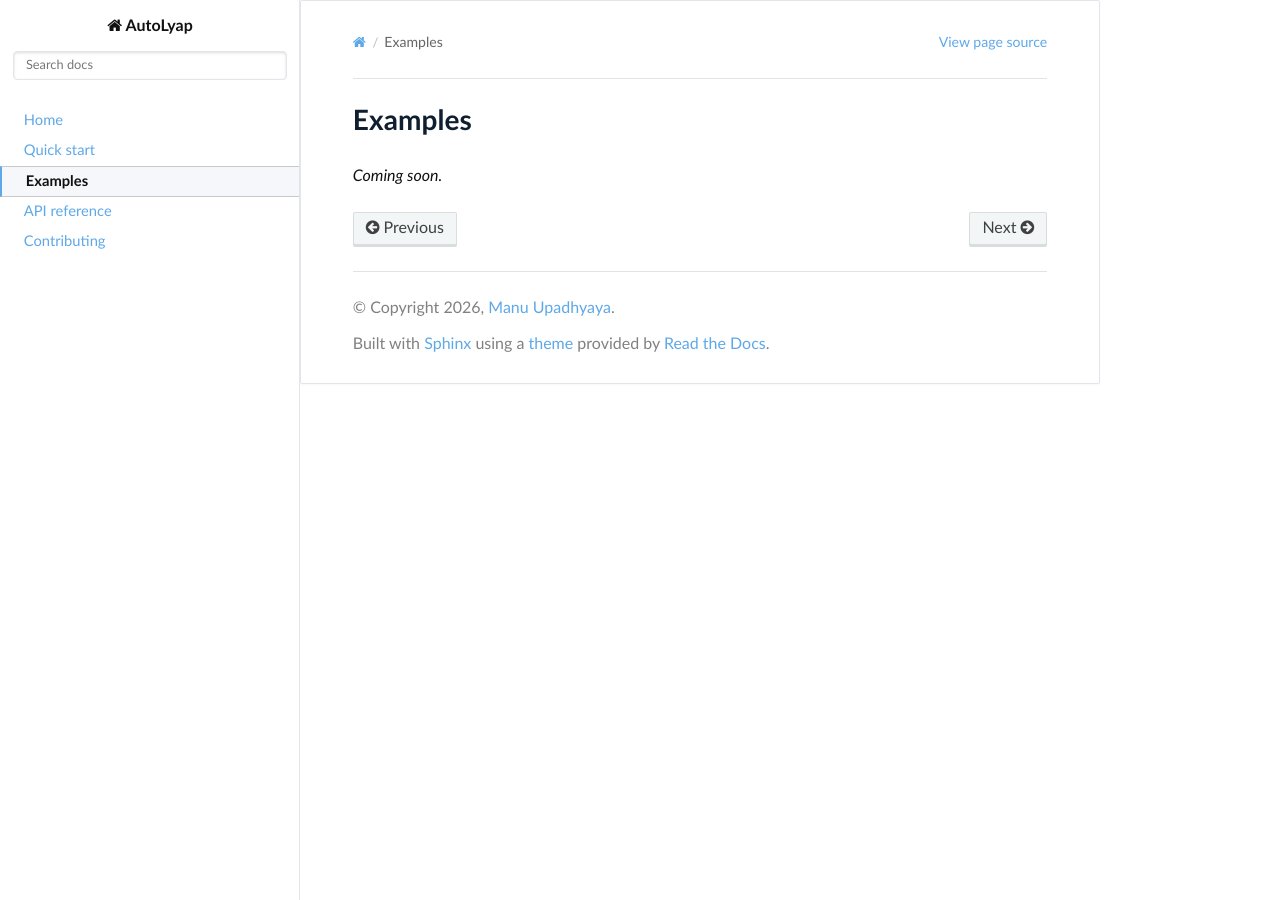
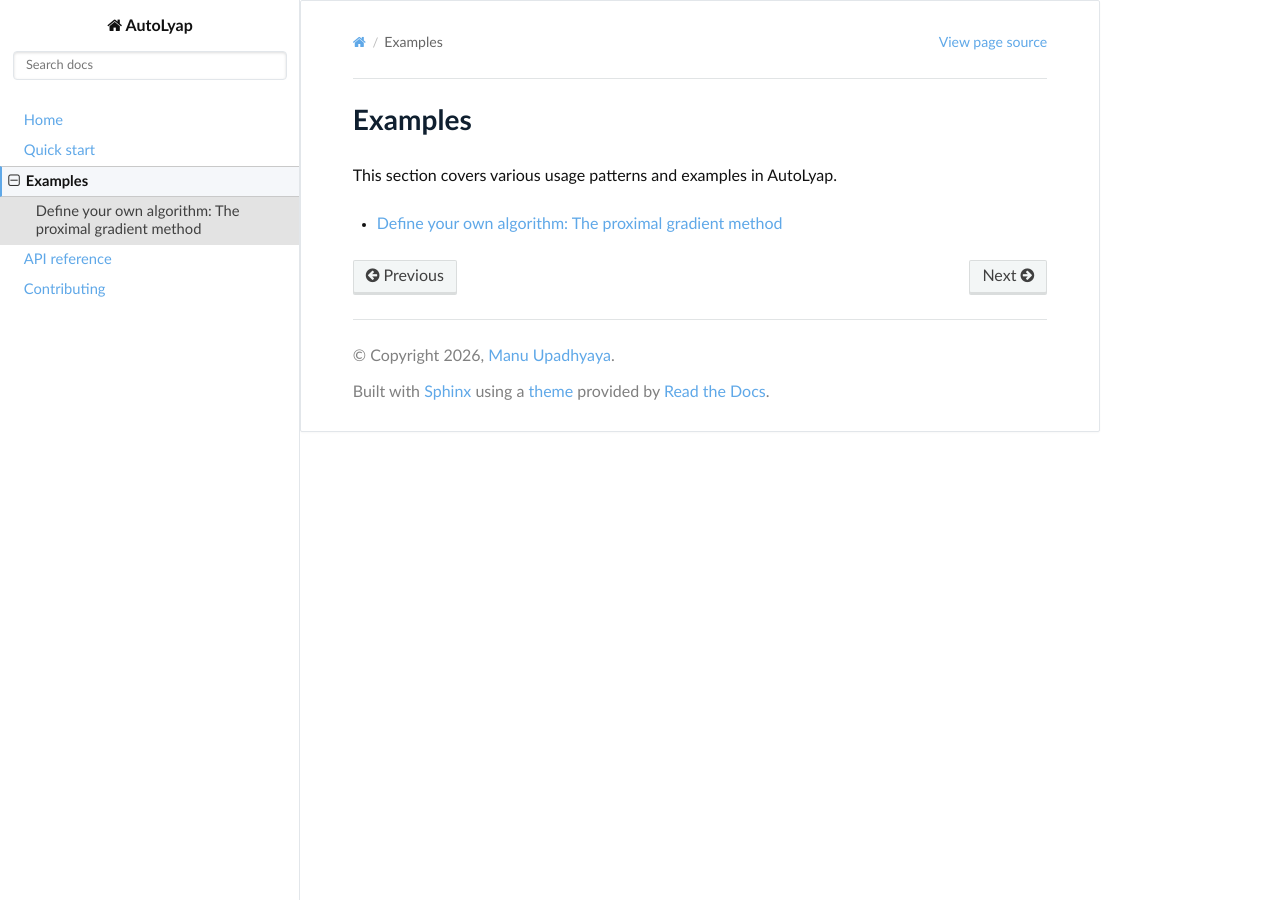
Before and after one commit to AutoLyap/AutoLyap, a Sphinx documentation site: the page built from docs/source/examples.md, in a window 1280 px wide. Built offline with Sphinx 7.4.7 and the Read the Docs theme 3.1.0, drawn with Linux system fonts in a browser that asks for light colours; some of the changed lines change nothing that is shown.

Commit message:
docs: add proximal gradient example and notation updates

````diff
--- a/docs/source/examples.md
+++ b/docs/source/examples.md
@@ -1,3 +1,9 @@
 # Examples
 
-_Coming soon._
+This section covers various usage patterns and examples in AutoLyap.
+
+```{toctree}
+:maxdepth: 1
+
+examples/proximal_gradient
+```
--- /dev/null
+++ b/docs/source/examples/proximal_gradient.md
@@ -0,0 +1,177 @@
+# Define your own algorithm: The proximal gradient method
+
+This example is a step-by-step guide to define your own concrete algorithm with
+{py:class}`autolyap.algorithms.Algorithm`.
+
+## Step 1: Problem statement
+
+Let {math}`(\calH,\langle\cdot,\cdot\rangle)` be a real Hilbert space with norm canonical
+{math}`\|\cdot\|`.
+
+Use the inclusion form
+
+```{math}
+\text{find } y \in \calH \text{ such that } 0 \in \sum_{i \in \IndexFunc} \partial f_i(y)
++ \sum_{i \in \IndexOp} G_i(y),
+```
+
+with two functional components and no operator component:
+
+- {math}`f_1 = f`, where
+  ```{math}
+  f:\calH \to \mathbb{R}
+  ```
+  is {math}`L`-smooth and {math}`\mu`-strongly convex
+  ({math}`0 < \mu < L < +\infty`).
+- {math}`f_2 = g`, where
+  ```{math}
+  g:\calH \to \mathbb{R}\cup\{+\infty\}
+  ```
+  is proper, lower semicontinuous, convex, and
+  ```{math}
+  \partial g:\calH \rightrightarrows \calH.
+  ```
+- {math}`\IndexFunc = \{1,2\}` and {math}`\IndexOp = \emptyset`.
+
+Equivalently,
+
+```{math}
+\text{find } y \in \calH \text{ such that } 0 \in \nabla f(y) + \partial g(y).
+```
+
+## Step 2: Standard form
+
+For an initial point {math}`x^0 \in \calH` and step size
+{math}`\gamma \in \reals_{++}` with {math}`0 < \gamma \le 2/L`,
+
+```{math}
+(\forall k \in \naturals)\quad
+x^{k+1} = \prox_{\gamma g}\!\left(x^k - \gamma \nabla f(x^k)\right).
+```
+
+Using the proximal optimality condition, this is equivalent to
+
+```{math}
+(\forall k \in \naturals)\quad
+\frac{x^k - x^{k+1}}{\gamma} - \nabla f(x^k) \in \partial g(x^{k+1}).
+```
+
+## Step 3: State-space representation
+
+Match the base representation
+
+```{math}
+\begin{aligned}
+\bx^{k+1} &= (A_k \kron \Id)\bx^k + (B_k \kron \Id)\bu^k,\\
+\by^k &= (C_k \kron \Id)\bx^k + (D_k \kron \Id)\bu^k,\\
+(\bu_i^k)_{i \in \IndexFunc} &\in \prod_{i \in \IndexFunc} \boldsymbol{\partial}\bfcn_i(\by_i^k)
+\end{aligned}
+```
+
+with
+
+```{math}
+\begin{aligned}
+\bx^k &= x^k,\\
+\bu^k &= \left(\nabla f(x^k),\, \frac{x^k - x^{k+1}}{\gamma} - \nabla f(x^k)\right),\\
+\by^k &= (y_1^k, y_2^k) = (x^k, x^{k+1}),\\
+\boldsymbol{\partial}\bfcn_1 &: \calH \rightrightarrows \calH : y \mapsto  \partial f (x) = \{\nabla f(y)\},\\
+\boldsymbol{\partial}\bfcn_2 &: \calH \rightrightarrows \calH : y \mapsto  \partial g(y).
+\end{aligned}
+```
+
+and the matrices in {py:meth}`autolyap.algorithms.Algorithm.get_ABCD` are
+
+```{math}
+\begin{aligned}
+A_k &= \begin{bmatrix} 1 \end{bmatrix}, &
+B_k &= \begin{bmatrix} -\gamma & -\gamma \end{bmatrix}, \\
+C_k &=
+\begin{bmatrix}
+1 \\
+1
+\end{bmatrix}, &
+D_k &=
+\begin{bmatrix}
+0 & 0 \\
+-\gamma & -\gamma
+\end{bmatrix}.
+\end{aligned}
+```
+
+## Step 4: Implement the custom algorithm
+
+```python
+import numpy as np
+from typing import Tuple
+
+from autolyap.algorithms import Algorithm
+
+class ProximalGradientMethod(Algorithm):
+    def __init__(self, gamma):
+        super().__init__(n=1, m=2, m_bar_is=[1, 1], I_func=[1, 2], I_op=[])
+        self.set_gamma(gamma)
+
+    def set_gamma(self, gamma: float) -> None:
+        self.gamma = gamma
+
+    def get_ABCD(self, k: int) -> Tuple[np.ndarray, np.ndarray, np.ndarray, np.ndarray]:
+        A = np.array([[1.0]])
+        B = np.array([[-self.gamma, -self.gamma]])
+        C = np.array([[1.0], [1.0]])
+        D = np.array([
+            [0.0, 0.0],
+            [-self.gamma, -self.gamma],
+        ])
+        return A, B, C, D
+```
+
+## Step 5: Build `InclusionProblem` and run the analysis
+
+```python
+from autolyap import IterationIndependent
+from autolyap.problemclass import Convex, InclusionProblem, SmoothStronglyConvex
+
+mu = 1.0
+L = 4.0
+gamma = 2.0 / (L + mu)
+
+problem = InclusionProblem([
+    SmoothStronglyConvex(mu, L),    # component i=1: f
+    Convex(),                       # component i=2: g
+])
+algorithm = ProximalGradientMethod(gamma=gamma)
+
+P, p, T, t = IterationIndependent.LinearConvergence.get_parameters_distance_to_solution(
+    algorithm,
+    i=1,
+    j=1,
+)
+
+result = IterationIndependent.LinearConvergence.bisection_search_rho(
+    problem,
+    algorithm,
+    P,
+    T,
+    p=p,
+    t=t,
+    S_equals_T=True,
+    s_equals_t=True,
+    remove_C3=True,
+)
+
+if not result["success"]:
+    raise RuntimeError("No feasible Lyapunov certificate in the requested rho interval.")
+
+rho_autolyap = result["rho"]
+rho_theory = max(abs(1.0 - L * gamma), abs(1.0 - mu * gamma)) ** 2
+
+print(f"rho (AutoLyap): {rho_autolyap:.8f}")
+print(f"rho (theory):   {rho_theory:.8f}")
+```
+
+## Notes
+
+- The theoretical benchmark above follows the exact worst-case rate in
+  Theorem 2.1 of Taylor, Hendrickx, and Glineur
+  ([Journal of Optimization Theory and Applications, 2018](https://link.springer.com/article/10.1007/s10957-018-1298-1)).
````
